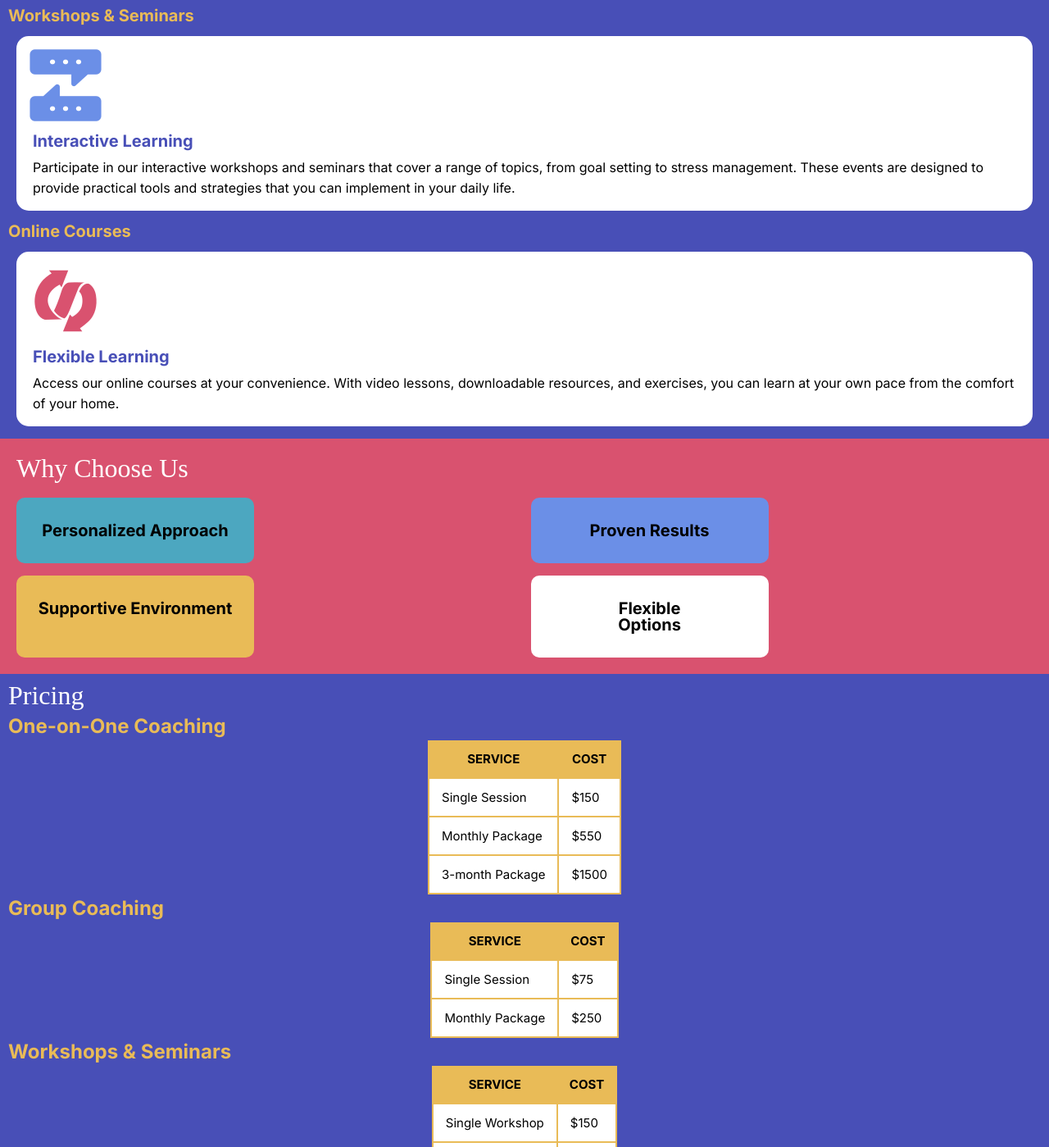
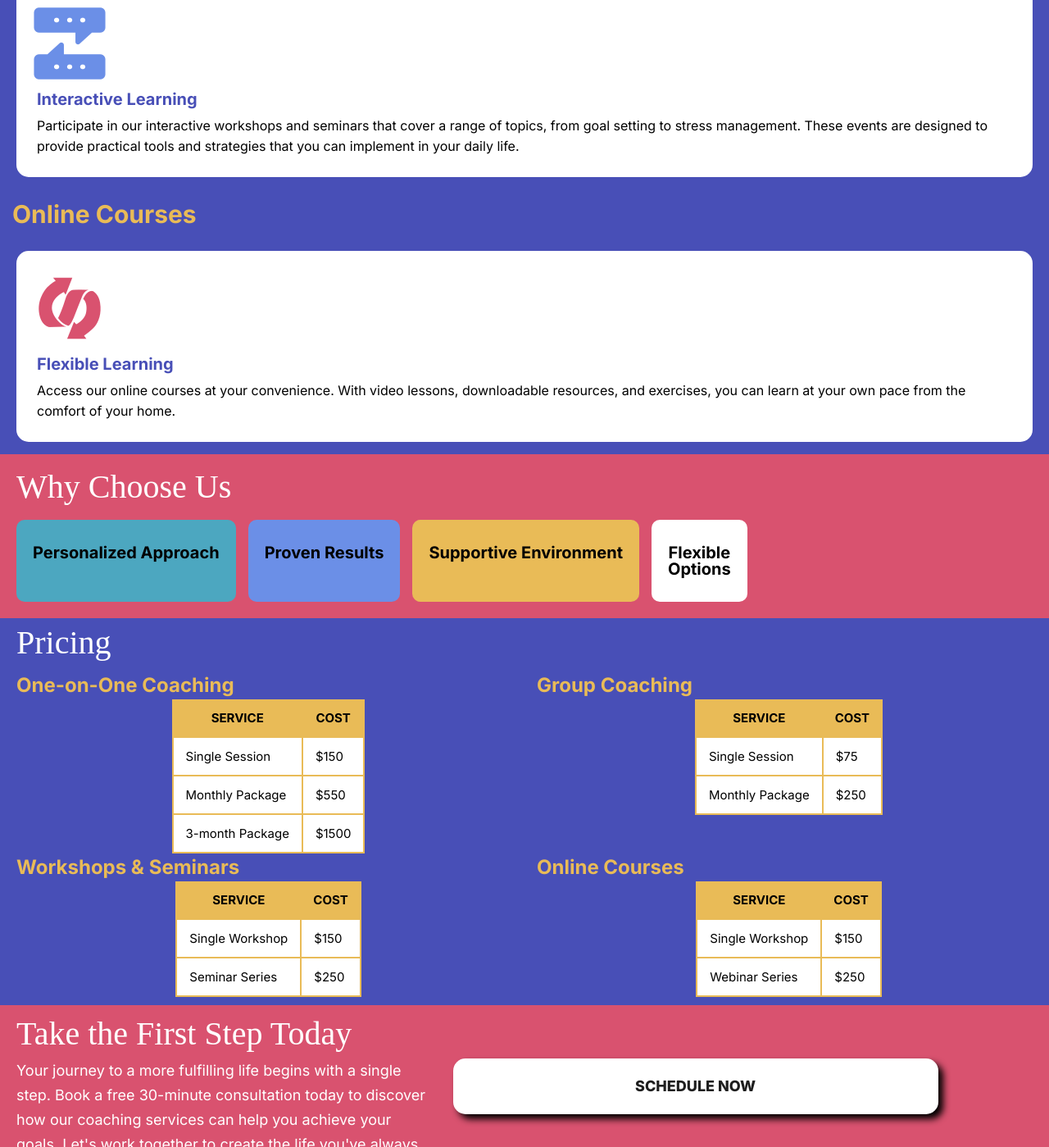
Before and after one commit to reneeneumann/path-to-success, a plain HTML site: page index.html in a window 1280 px wide. Shown: the part 1401-2800 px from the top of the page at 82% size. Drawn offline with Linux system fonts and the light colour scheme; a web font is replaced by a local one.

Commit message:
medium media CSS

```diff
--- a/styles.css
+++ b/styles.css
@@ -97,7 +97,7 @@ table {
         z-index: -1;
     }
 
-    .largemsg, nav h2, #subitem {
+    .largemsg, nav h2, #subitem1, #subitem2, #subitem3, #subitem4 {
         display: none;
         padding: 0;
         margin: 0;
@@ -280,7 +280,10 @@ table {
 @media screen and (min-width: 768px) {
     .largemsg {
         display: block;
-        padding: 10px;
+        padding: 30px 20px 5px 20px;
+        margin-left: 5px;
+        margin-right: 5px;
+        font-size: 20px;
     }
 
     .smallmsg {
@@ -289,12 +292,86 @@ table {
         margin: 0;
     }
 
+    h1 {
+        font-size: 70px;
+    }
+
+    header p {
+        position: relative;
+        top: -15px;
+    }
+
+    h2 {
+        font-size: 40px;
+        padding-left: 15px;
+    }
+
+    h3 {
+        font-size: 30px;
+        padding: 15px;
+    }
+
+    .ourservices {
+        display: grid;
+        grid-template-columns: 1fr 1fr;
+    }
+
+    .ourservices section {
+        padding: 20px 15px 20px 15px;
+    }
+
+    h3, .ourservices section:nth-child(5) {
+        grid-column: span 2;
+    }
+
+    .ourservices section:nth-child(10) {
+        grid-column: span 2;
+    }
+
+    .ourservices section:nth-child(12) {
+        grid-column: span 2;
+    }
+
+    .whychooseus ul {
+        display: flex;
+    }
+
+    .prices {
+        display: grid;
+        grid-template-columns: 1fr 1fr;
+        padding-left: 10px;
+    }
+
+    .prices h2 {
+        grid-column: span 2;
+        padding-bottom: 15px;
+        padding-left: 10px;
+    }
+
+    .takestep {
+        display: flex;
+        flex-direction: column;
+        width: 100%;
+    }
+
+    .takestep > section {
+        align-items: flex-start;
+    }
+
+    .takestep p, .takestep a {
+        display: inline-block;
+        width: 40%;
+        margin: 0;
+        vertical-align: top;
+    }
+
 }
 
 /*-------------------- MEDIA QUERY (large) ------------------------------------*/
 @media screen and (min-width: 1024px) {
     #subitem {
-        display: block;
+        display: flex;
+        flex: 1;
     }
 
     #mainitem {
```
